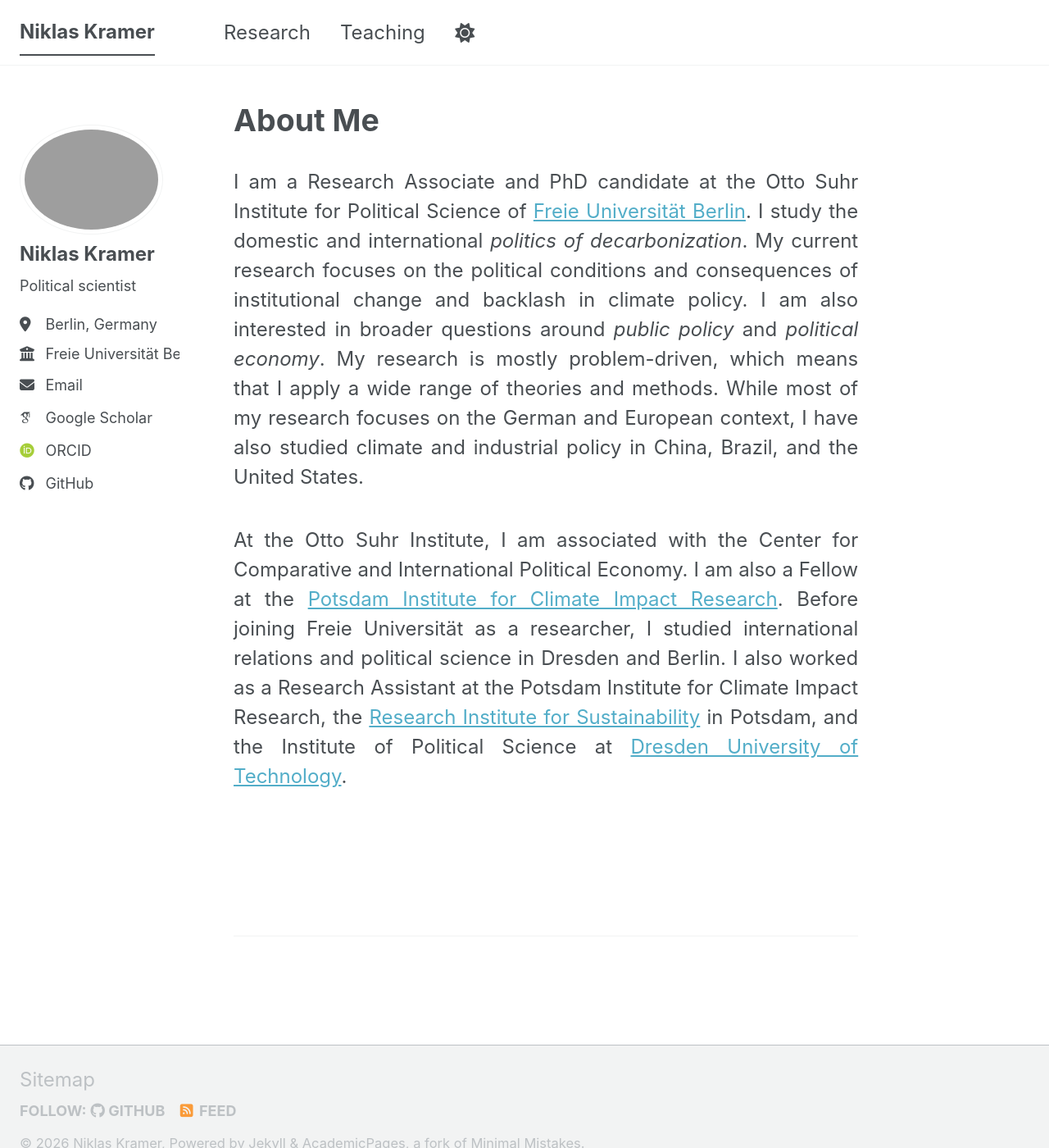
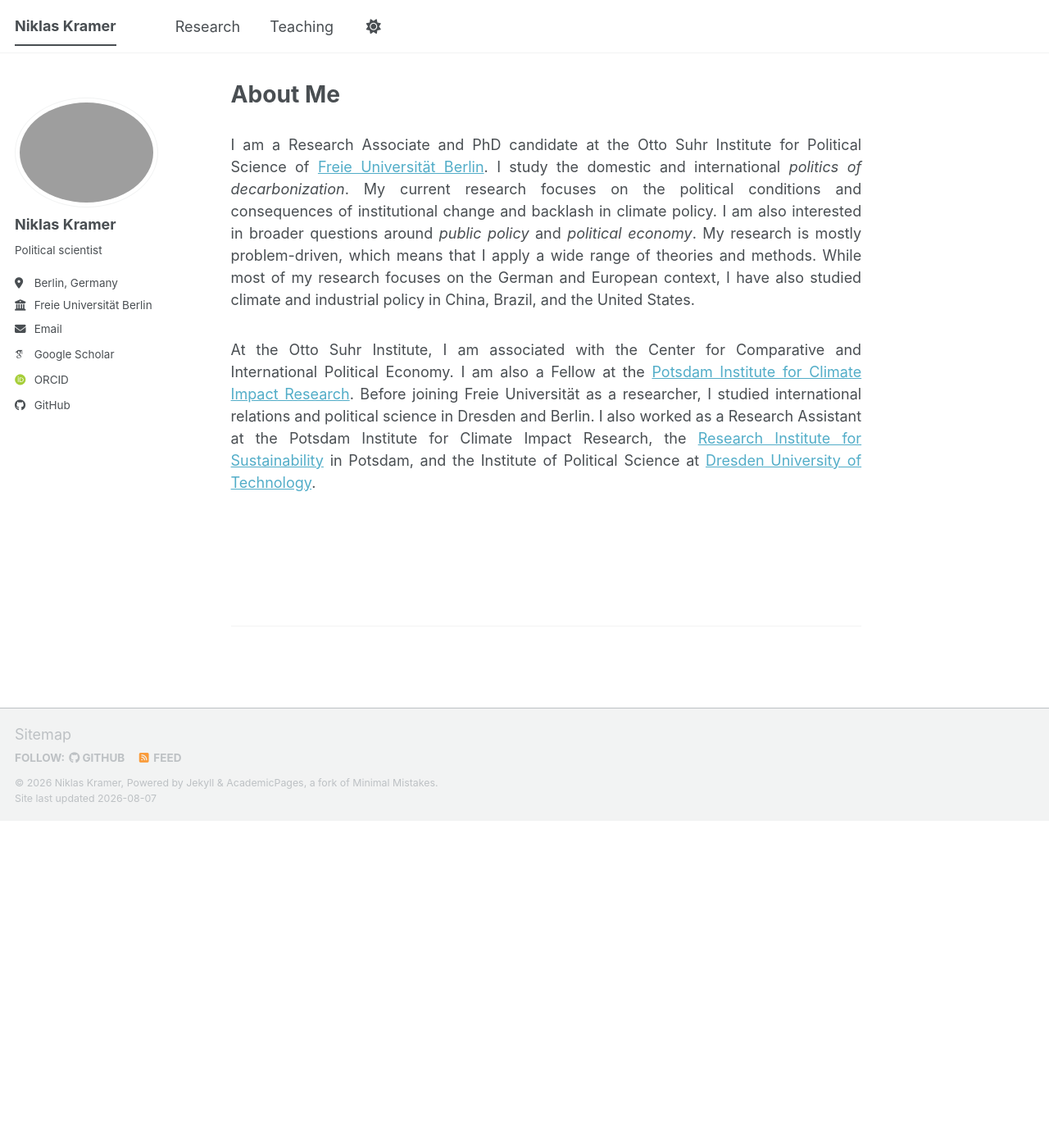
Before and after one commit to nik-kramer/nik-kramer.github.io, a Jekyll site: the page built from _pages/about.md, in a window 1280 px wide and 1400 px high. Shown: the whole window at 82% size. Built offline with Jekyll 4.4.1, drawn with Linux system fonts in a browser that asks for light colours; some web fonts are replaced; a script bundle is joined from its source files by our own code; library files that are not in the unit come from our copies.

Commit message:
Update main.scss

```diff
--- a/assets/css/main.scss
+++ b/assets/css/main.scss
@@ -41,7 +41,3 @@
     "vendor/font-awesome/solid",
     "vendor/font-awesome/brands"
 ;
-
-body {
-  font-size: 24px !important;
-}
```
